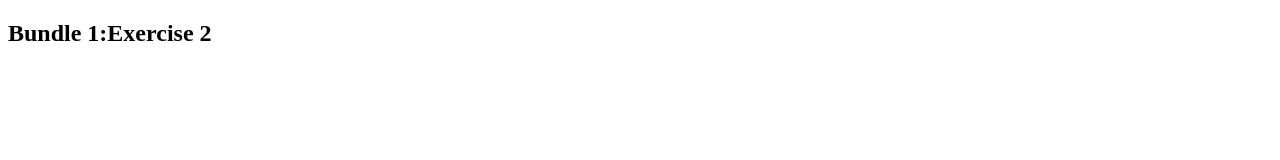
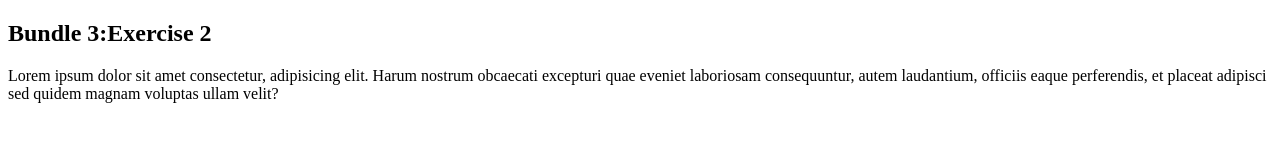
Before and after one commit to Nancy-Sabrina-Ishimwe/Gym-Git-Exercise-Solutions, a plain HTML site: page home.html in a window 1280 px wide. Drawn offline with Linux system fonts and the light colour scheme.

Commit message:
change made on home

```diff
--- a/home.html
+++ b/home.html
@@ -5,7 +5,8 @@
 </head>
 
 <body>
-    <h2>Bundle 1:Exercise 2</h2>
+    <h2>Bundle 3:Exercise 2</h2>
+    <p>Lorem ipsum dolor sit amet consectetur, adipisicing elit. Harum nostrum obcaecati excepturi quae eveniet laboriosam consequuntur, autem laudantium, officiis eaque perferendis, et placeat adipisci sed quidem magnam voluptas ullam velit?</p>
 
 
 </body>
```
